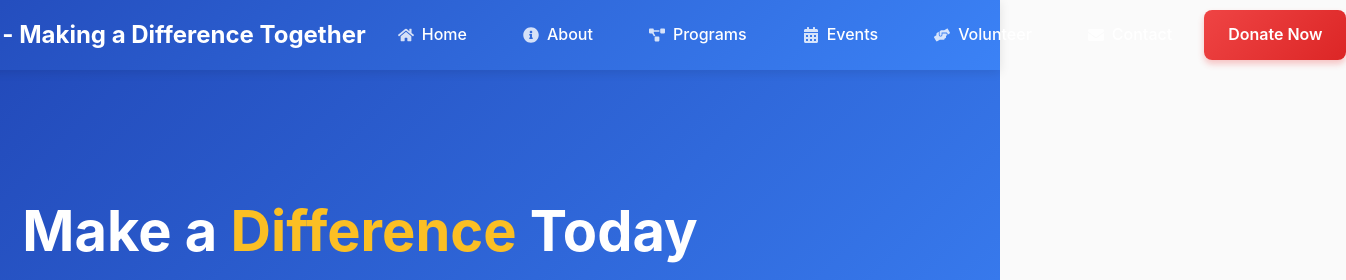
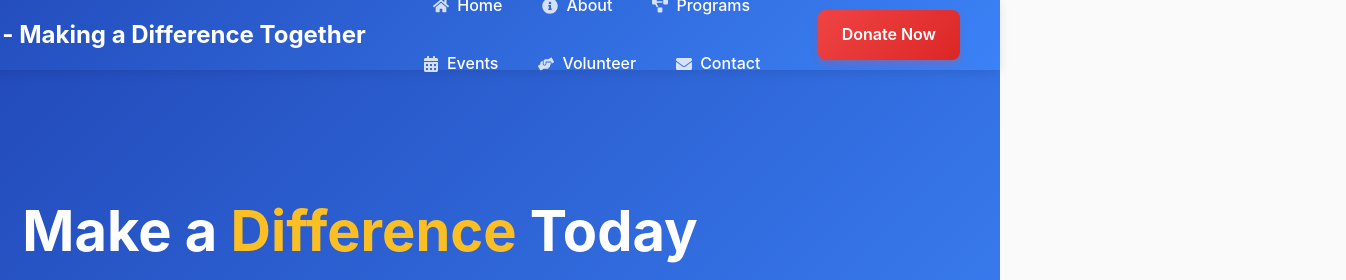
Before and after one commit to davidagustin/digital-ocean-gatsby-practice, a Gatsby site: page /donate in a window 1280 px wide. Shown: the top 280 px of the page, 1346 px wide, since content can reach past the window. Built offline with nearby package versions, Linux system fonts and the light colour scheme; Gatsby itself is replaced by a stand-in of ours.

Commit message:
fix: improve header flexbox layout for better centering and spacing
- Change justify-content to center for better element alignment
- Add flex order to control element positioning (brand, nav, actions)
- Reduce navigation link padding for better spacing
- Add white-space: nowrap to prevent text wrapping
- Optimize gap spacing between header elements
- Add flex-wrap to navigation list for responsive behavior
- Adjust mobile layout to use space-between for better mobile UX
- Ensure all elements are properly centered and aligned

```diff
--- a/src/components/header.css
+++ b/src/components/header.css
@@ -15,14 +15,15 @@
   padding: 0 2rem;
   display: flex;
   align-items: center;
-  justify-content: space-between;
+  justify-content: center;
   height: 70px;
-  gap: 1rem;
+  gap: 2rem;
 }
 
 /* Brand/Logo */
 .header-brand {
   flex-shrink: 0;
+  order: 1;
 }
 
 .brand-link {
@@ -70,6 +71,8 @@
   align-items: center;
   justify-content: center;
   flex: 1;
+  order: 2;
+  max-width: 600px;
 }
 
 .nav-list {
@@ -77,8 +80,10 @@
   list-style: none;
   margin: 0;
   padding: 0;
-  gap: 1.5rem;
+  gap: 1rem;
   align-items: center;
+  justify-content: center;
+  flex-wrap: wrap;
 }
 
 .nav-item {
@@ -89,13 +94,14 @@
   color: white;
   text-decoration: none;
   font-weight: 500;
-  padding: 0.75rem 1rem;
+  padding: 0.5rem 0.75rem;
   transition: all 0.3s ease;
   position: relative;
   display: flex;
   align-items: center;
   gap: 0.5rem;
   border-radius: 8px;
+  white-space: nowrap;
 }
 
 .nav-link:hover {
@@ -131,18 +137,20 @@
   align-items: center;
   gap: 1rem;
   flex-shrink: 0;
+  order: 3;
 }
 
 .btn-donate {
   background: linear-gradient(135deg, #ef4444 0%, #dc2626 100%);
   color: white;
-  padding: 0.75rem 1.5rem;
+  padding: 0.75rem 1.25rem;
   border-radius: 25px;
   font-weight: 600;
   text-decoration: none;
   transition: all 0.3s ease;
   box-shadow: 0 4px 6px rgba(239, 68, 68, 0.3);
   border: 2px solid transparent;
+  white-space: nowrap;
 }
 
 .btn-donate:hover {
@@ -261,7 +269,8 @@
 @media (max-width: 768px) {
   .header-container {
     padding: 0 1rem;
-    gap: 0.5rem;
+    gap: 1rem;
+    justify-content: space-between;
   }
 
   .desktop-nav {
```
